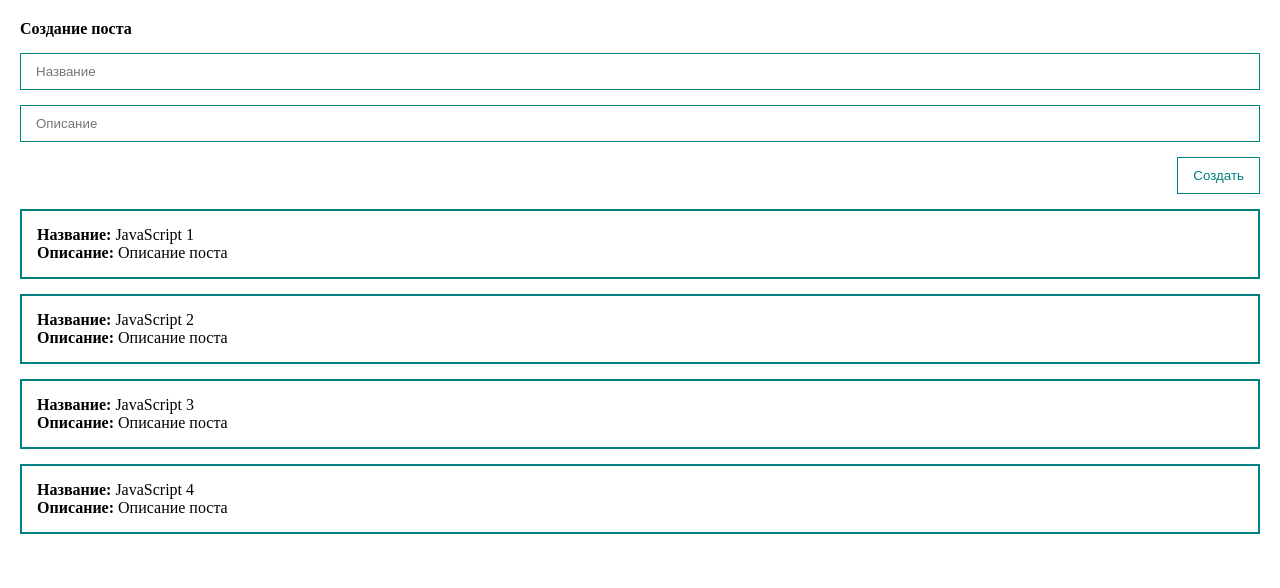
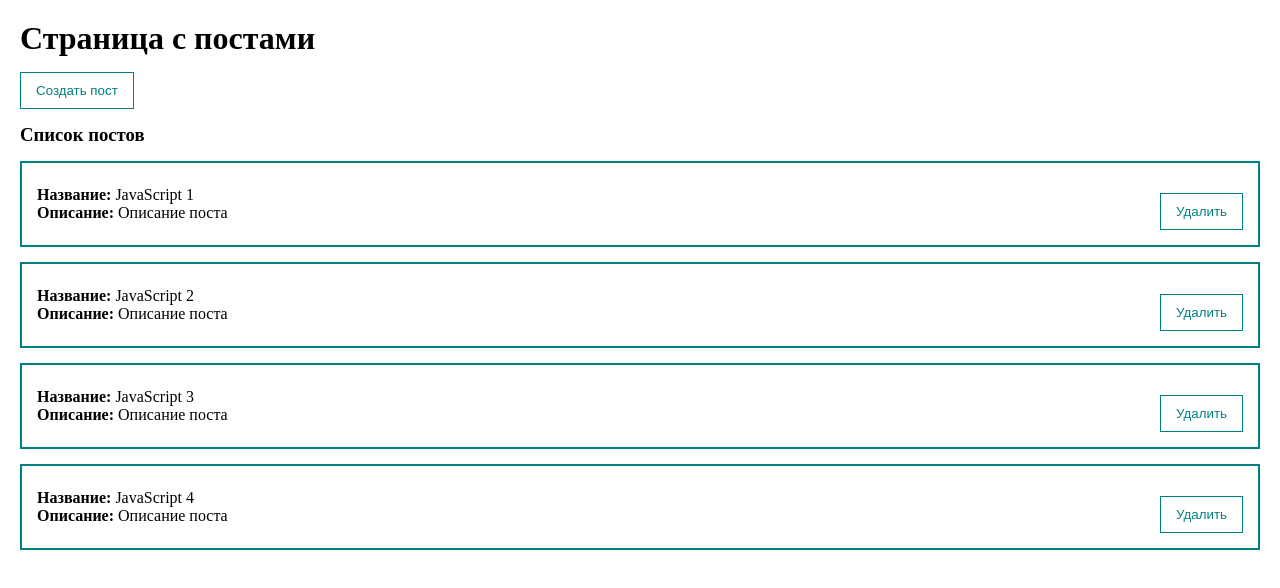
Before and after one commit to OlegJBAc/vue-todo, a Vue app: page / in a window 1280 px wide. Shown: the top 588 px of the page. Built offline with nearby package versions, Linux system fonts and the light colour scheme.

Commit message:
Refactoring and MyDialog(modal window)

```diff
--- a/src/App.vue
+++ b/src/App.vue
@@ -1,8 +1,14 @@
 <template>
   <div class="app">
-    <PostForm @createPost="createPost"/>
-    <PostList :posts="posts"/>
+    <h1>Страница с постами</h1>
+    <my-button @click="showDialog" style="margin: 15px 0">Создать пост</my-button>
+    <my-dialog v-model:show="dialogVisible">
+      <PostForm @createPost="createPost"/>
+    </my-dialog>
 
+    <PostList :posts="posts"
+              @remove="removePost"
+    />
 
   </div>
 
@@ -12,9 +18,13 @@
 
 import PostForm from "./components/PostForm.vue";
 import PostList from "./components/PostList.vue";
+import MyDialog from "./components/UI/MyDialog.vue";
+import MyButton from "./components/UI/MyButton.vue";
 
 export default {
   components: {
+    MyButton,
+    MyDialog,
     PostList,
     PostForm,
   },
@@ -26,12 +36,20 @@
         {id: 3, title: 'JavaScript 3', body: 'Описание поста'},
         {id: 4, title: 'JavaScript 4', body: 'Описание поста'},
       ],
+      dialogVisible: false,
     }
   },
   methods: {
     createPost(post) {
       this.posts.push(post)
-    }
+      this.dialogVisible = false
+    },
+    removePost(post) {
+      this.posts = this.posts.filter(postItem => postItem.id !== post.id)
+    },
+    showDialog() {
+      this.dialogVisible = true
+    },
 
   }
 }
@@ -44,6 +62,7 @@
   padding: 0;
   box-sizing: border-box;
 }
+
 .app {
   padding: 20px;
 }
--- a/src/components/PostForm.vue
+++ b/src/components/PostForm.vue
@@ -1,22 +1,26 @@
 <template>
   <form @submit.prevent>
     <h4>Создание поста</h4>
-    <input v-model="post.title"
+    <my-input v-model.trim="post.title"
            class="input"
            type="text"
            placeholder="Название"
-    >
-    <input v-model="post.body"
+    />
+    <my-input v-model.trim="post.body"
            class="input"
            type="text"
            placeholder="Описание"
-    >
-    <button class="btn" @click="createPost">Создать</button>
+    />
+    <my-button class="btn" @click="createPost">Создать</my-button>
   </form>
 </template>
 
 <script>
+
+import MyInput from "./UI/MyInput.vue";
+
 export default {
+  components: {MyInput},
   data() {
     return {
       post: {
@@ -44,18 +48,12 @@
   display: flex;
   flex-direction: column;
 }
+
 .input {
   width: 100%;
   border: 1px solid teal;
   padding: 10px 15px;
   margin-top: 15px;
 }
-.btn {
-  margin-top: 15px;
-  align-self: flex-end;
-  padding: 10px 15px;
-  background: none;
-  color: teal;
-  border: 1px solid teal;
-}
+
 </style>
--- /dev/null
+++ b/src/components/PostItem.vue
@@ -0,0 +1,38 @@
+<template>
+  <div class="post">
+    <div>
+      <div><strong>Название: </strong>{{ post.title }}</div>
+      <div><strong>Описание: </strong>{{ post.body }}</div>
+    </div>
+    <my-button @click="$emit('remove', post)"
+               @remove="$emit('remove', post)"
+    >
+      Удалить
+    </my-button>
+  </div>
+</template>
+
+<script>
+
+export default {
+  components: {},
+  props: {
+    post: {
+      type: Object,
+      required: true,
+    }
+  },
+
+}
+</script>
+
+<style scoped>
+.post {
+  display: flex;
+  justify-content: space-between;
+  align-items: center;
+  padding: 15px;
+  border: 2px solid teal;
+  margin-top: 15px;
+}
+</style>
--- a/src/components/PostList.vue
+++ b/src/components/PostList.vue
@@ -1,12 +1,25 @@
 <template>
-  <div class="post" v-for="post in posts">
-    <div><strong>Название: </strong>{{ post.title }}</div>
-    <div><strong>Описание: </strong>{{ post.body }}</div>
+  <div v-if="posts.length > 0">
+    <h3>Список постов</h3>
+    <PostItem v-for="post in posts"
+              :post="post"
+              :key="post.id"
+              @remove="$emit('remove', post)"
+    />
   </div>
+  <h2 v-else style="color: red">
+    Список постов пуст
+  </h2>
+
 </template>
 
 <script>
+import PostItem from "./PostItem.vue";
+
 export default {
+  components: {
+    PostItem
+  },
   props: {
     posts: {
       type: Array,
@@ -18,9 +31,5 @@
 </script>
 
 <style scoped>
-.post {
-  padding: 15px;
-  border: 2px solid teal;
-  margin-top: 15px;
-}
+
 </style>
--- /dev/null
+++ b/src/components/UI/MyButton.vue
@@ -0,0 +1,29 @@
+<template>
+  <button class="btn">
+    <slot></slot>
+  </button>
+</template>
+
+<script>
+export default {
+  name: 'my-button',
+
+}
+</script>
+
+<style scoped>
+.btn {
+  margin-top: 15px;
+  align-self: flex-end;
+  padding: 10px 15px;
+  background: none;
+  color: teal;
+  border: 1px solid teal;
+  cursor: pointer;
+}
+
+.btn:hover {
+  background: teal;
+  color: white;
+}
+</style>
--- /dev/null
+++ b/src/components/UI/MyDialog.vue
@@ -0,0 +1,44 @@
+<template>
+  <div class="dialog" v-if="show" @click="hideDialog">
+    <div @click.stop class="dialog__content">
+      <slot></slot>
+    </div>
+  </div>
+</template>
+
+<script>
+export default {
+  name: "MyDialog",
+  props: {
+    show: {
+      type: Boolean,
+      default: false,
+    }
+  },
+  methods: {
+    hideDialog() {
+      this.$emit('update:show', false)
+    }
+  },
+}
+</script>
+
+<style scoped>
+.dialog {
+  top: 0;
+  left: 0;
+  right: 0;
+  bottom: 0;
+  background: rgba(0, 0, 0, 0.75);
+  position: fixed;
+  display: flex;
+}
+.dialog__content {
+  margin: auto;
+  background: white;
+  border-radius: 12px;
+  min-height: 50px;
+  min-width: 300px;
+  padding: 20px;
+}
+</style>
--- /dev/null
+++ b/src/components/UI/MyInput.vue
@@ -0,0 +1,23 @@
+<template>
+  <input :value="modelValue" @input="updateInput" class="input" type="text">
+</template>
+
+<script>
+export default {
+  name: "MyInput",
+  props: {
+    modelValue: [String, Number],
+  },
+  methods: {
+    updateInput(event) {
+      this.$emit('update:modelValue', event.target.value)
+    }
+  }
+
+
+}
+</script>
+
+<style scoped>
+
+</style>
--- /dev/null
+++ b/src/components/UI/index.js
@@ -0,0 +1,10 @@
+import MyButton from "./MyButton.vue"
+import MyInput from "./MyInput.vue";
+import MyDialog from "./MyDialog.vue";
+
+
+export default [
+    MyButton,
+    MyInput,
+    MyDialog,
+]
--- a/src/main.js
+++ b/src/main.js
@@ -1,5 +1,13 @@
 import { createApp } from 'vue'
 import './style.css'
 import App from './App.vue'
+import components from './components/UI'
 
-createApp(App).mount('#app')
+
+const app = createApp(App)
+
+components.forEach(component => {
+    app.component(component.name, component)
+})
+
+app.mount('#app')
```
